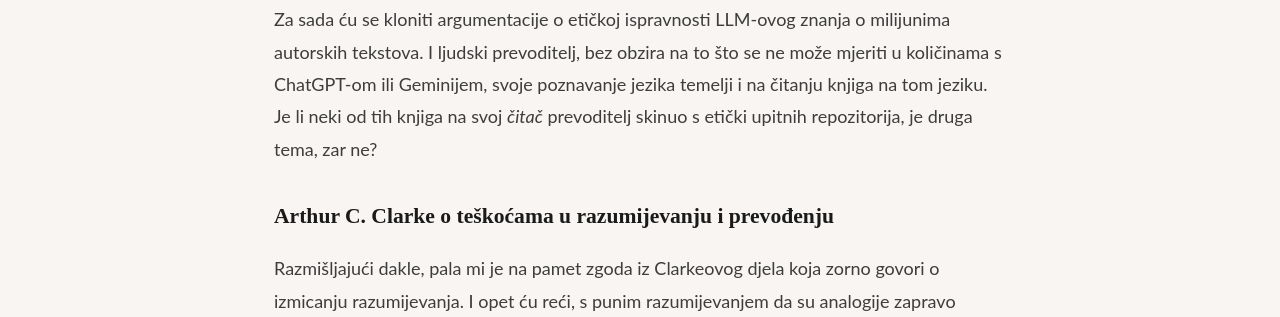
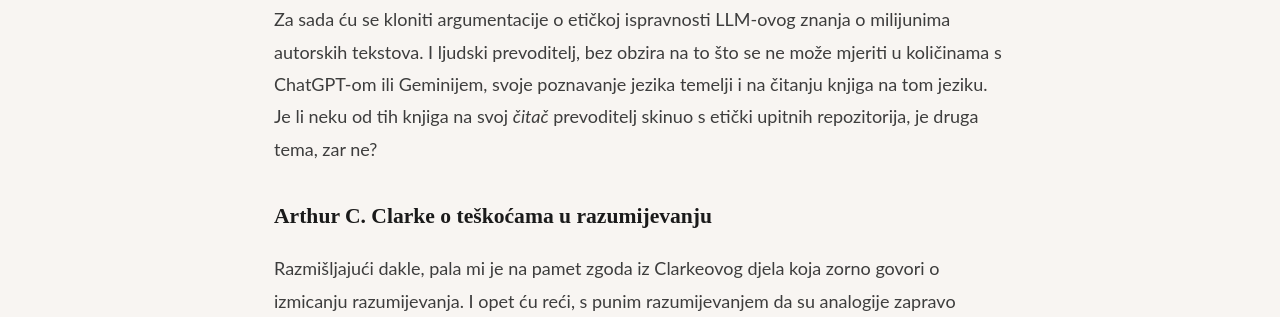
Before and after one commit to banovotz/banovotz.github.io, a Jekyll site: the page built from _posts/2026-08-01-granice-algoritamskog-uma-zasto-ai-u-prevodenju-promasuje-kontekst-i-stoljece.md, in a window 1280 px wide and 1400 px high, scrolled down 583 px. Shown: the part 252-569 px from the top of the window. Built offline with Jekyll 4.4.1, drawn with Linux system fonts in a browser that asks for light colours; some of the changed text lies outside the part shown.

Commit message:
Fixed text

```diff
--- a/_posts/2026-08-01-granice-algoritamskog-uma-zasto-ai-u-prevodenju-promasuje-kontekst-i-stoljece.md
+++ b/_posts/2026-08-01-granice-algoritamskog-uma-zasto-ai-u-prevodenju-promasuje-kontekst-i-stoljece.md
@@ -10,9 +10,9 @@ Ovih dana puno sam razmišljao o AI-u u književnom prevođenju. Naravno da nisa
 
 Pitaju se dakle mnogi prevoditelji, a tako i ja, hoće li nam AI uzeti posao i treba  li ga uopće koristiti. Ukratko, moje mišljenje je da AI hoće uzeti posao nekim prevoditeljima i već ga uzima, ali da nije došao kraj ljudskim prevoditeljima jer AI zbog razloga koje ću niže iznijeti, po mom mišljenju naprosto ne može zamijeniti čovjeka u prevođenju.  Svoje mišljenje pokušat ću obrazložiti na najlakši mogući način - analogijom. Znamo da analogije inače nisu dobre za obrazlaganje, osim u jednom slučaju. Najbolji (i zapravo jedini opravdani) *use-case* za analogiju jest didaktička i konceptualna vizualizacija.  Analogija se primjenjuje kada slika služi kao "skela" (scaffolding) za razumijevanje nečega što je apstraktno, nevidljivo ili tehnički složeno.
 
-Za sada ću se kloniti argumentacije o etičkoj ispravnosti LLM-ovog znanja o milijunima autorskih tekstova. I ljudski prevoditelj, bez obzira na to što se ne može mjeriti u količinama s ChatGPT-om ili Geminijem, svoje poznavanje jezika temelji i na čitanju knjiga na tom jeziku. Je li neki od tih knjiga na svoj *čitač* prevoditelj skinuo s etički upitnih repozitorija, je druga tema, zar ne?
+Za sada ću se kloniti argumentacije o etičkoj ispravnosti LLM-ovog znanja o milijunima autorskih tekstova. I ljudski prevoditelj, bez obzira na to što se ne može mjeriti u količinama s ChatGPT-om ili Geminijem, svoje poznavanje jezika temelji i na čitanju knjiga na tom jeziku. Je li neku od tih knjiga na svoj *čitač* prevoditelj skinuo s etički upitnih repozitorija, je druga tema, zar ne?
 
-### Arthur C. Clarke o teškoćama u razumijevanju i prevođenju
+### Arthur C. Clarke o teškoćama u razumijevanju
 
 Razmišljajući dakle, pala mi je na pamet zgoda iz Clarkeovog djela koja zorno govori o izmicanju razumijevanja. I opet ću reći, s punim razumijevanjem da su analogije zapravo slikovite paralele i kao takve  nisu svemoćne u argumentaciji, uzeo bih ipak tu zgode kao analogije za objašnjenje što ja mislim da AI može a što ne.
 
```
Also changed, not shown: other parts of _posts/2026-08-01-granice-algoritamskog-uma-zasto-ai-u-prevodenju-promasuje-kontekst-i-stoljece.md (+1 -1 lines).
